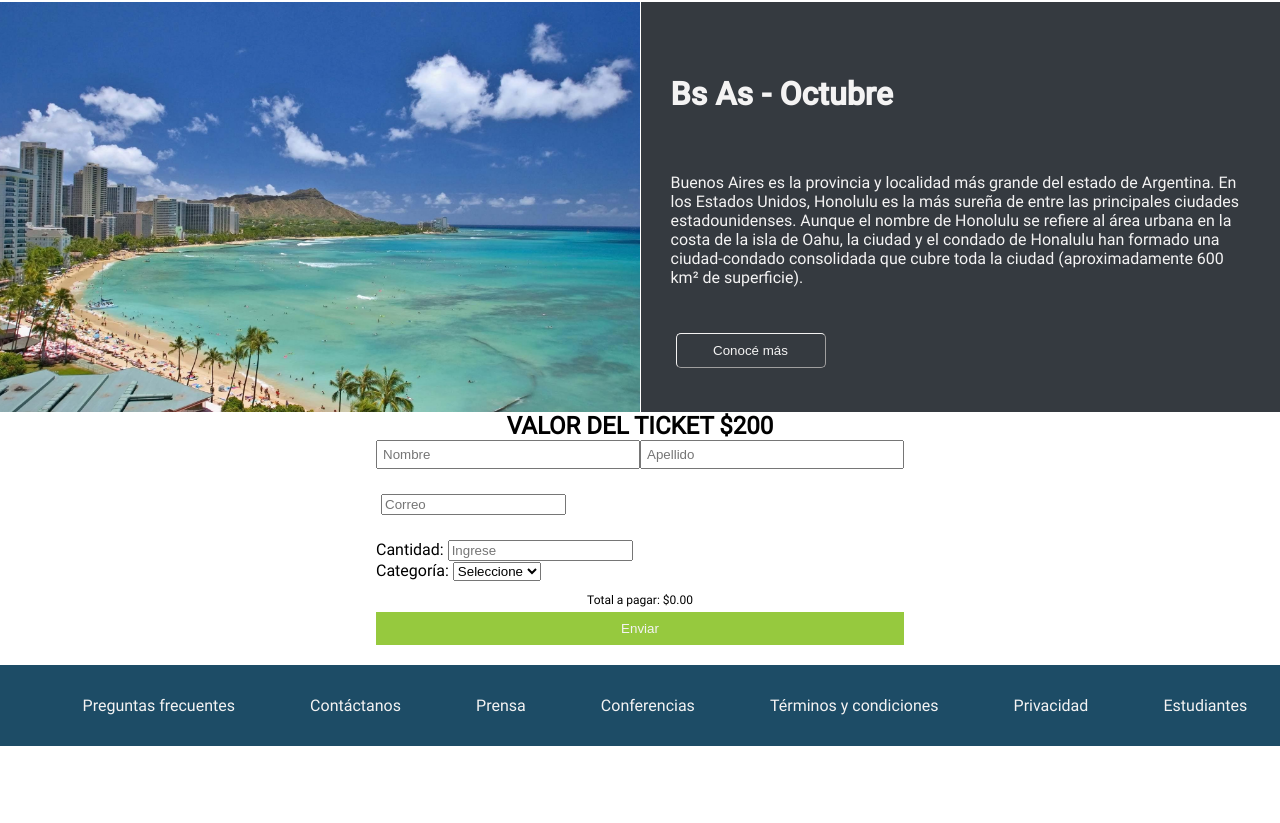
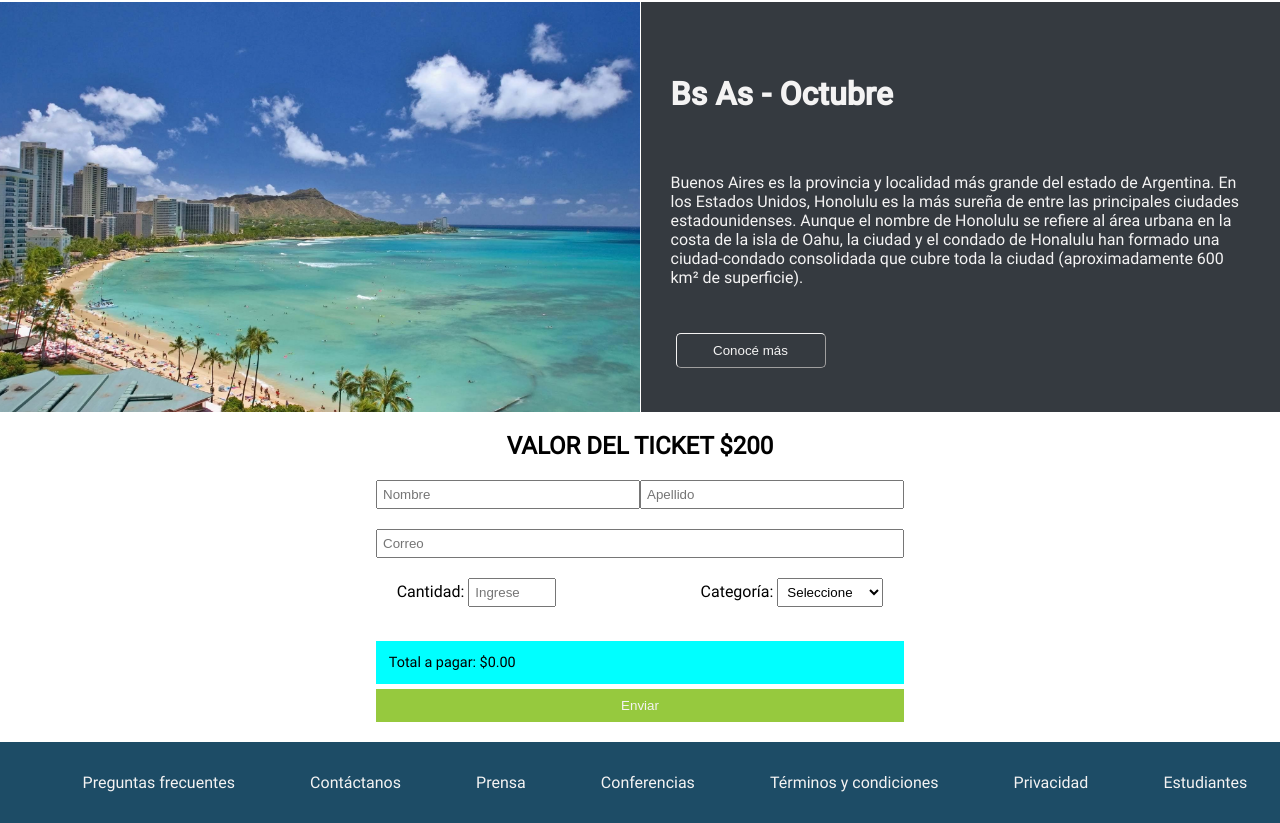
Before and after one commit to MakoskiVictor/CodoACodoIntegrador, an Angular app: page / in a window 1280 px wide. Shown: the part 1315-2138 px from the top of the page. Before the commit the page ends 2061 px from the top, so only its background shows below. Built offline with nearby package versions, Linux system fonts and the light colour scheme.

Commit message:
add styles for select

```diff
--- a/src/app/modules/shared/components/form/form.component.scss
+++ b/src/app/modules/shared/components/form/form.component.scss
@@ -14,7 +14,7 @@ section {
   }
 
   h3 {
-    margin: 0px auto;
+    margin: 20px auto;
     font-size: 1.5rem;
   }
 
@@ -27,8 +27,8 @@ section {
 
       display: flex;
       justify-content: space-between;
+
       input {
-        /* min-width: 6.25rem; */
         gap: 1.25rem;
         min-width: 15.625rem;
         padding: 5px;
@@ -37,15 +37,19 @@ section {
     }
 
     .mail {
-      /* min-width: 6.25rem; */
-      gap: 1.25rem;
-      min-width: 15.625rem;
-      width: 100%;
-      padding: 5px;
-      margin-bottom: 20px;
+      display: flex;
+      justify-content: center;
+
+      input {
+        gap: 1.25rem;
+        min-width: 15.625rem;
+        width: 100%;
+        padding: 5px;
+        margin-bottom: 20px;
+      }
     }
 
-    .textareaContainer {
+    /* .textareaContainer {
 
       display: flex;
       justify-content: center;
@@ -56,13 +60,41 @@ section {
         min-width: 300px;
         resize: none;
       }
+    } */
+
+    .selectors {
+      display: flex;
+      align-content: center;
+      justify-content: space-around;
+      input {
+        gap: 1.25rem;
+        min-width: 4.625rem;
+        width: 20%;
+        padding: 5px;
+        margin-bottom: 20px;
+      }
+
+      select {
+        gap: 1.25rem;
+        min-width: 6.625rem;
+        width: 20%;
+        padding: 5px;
+        margin-bottom: 20px;
+      }
     }
 
-    .remembering {
+    .totalPrice {
+      background-color: aqua;
+      padding: .8rem;
+      text-align: left;
+      font-size: .9rem;
+    }
+
+    /* .remembering {
       text-align: left;
       font-size: 12px;
       margin-top: 0px;
-    }
+    } */
 
     button {
       background-color: rgb(150, 201, 62);
@@ -73,6 +105,13 @@ section {
       min-width: 300px;
       gap: 1.25rem;
       margin-bottom: 20px;
+      cursor: pointer;
+
+      &:hover {
+        background-color: rgb(168, 215, 85);
+        border: 0.5px solid rgb(168, 215, 85);
+        transition: .3s;
+      }
     }
   }
 
```
